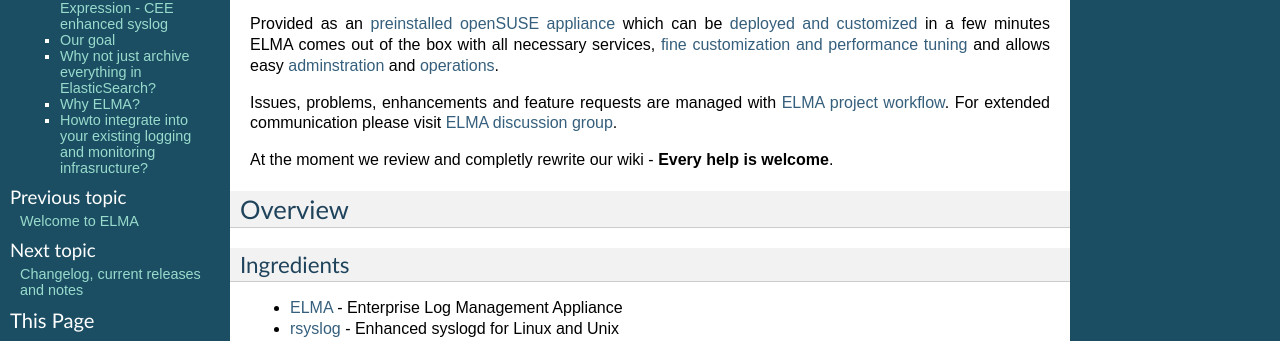
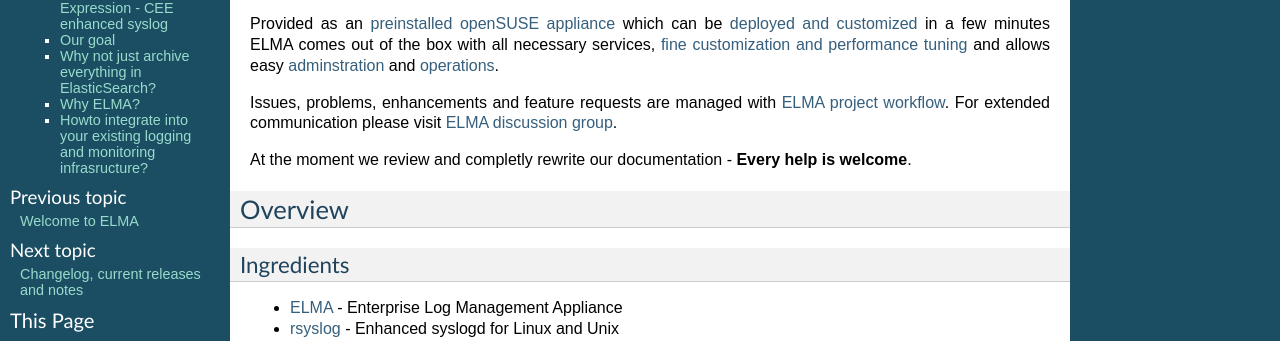
Before and after one commit to bluemutedwisdom/elma-doc, a Sphinx documentation site: the page built from source/about.rst, in a window 1280 px wide and 900 px high. Shown: the part 250-591 px from the top of the window. Built offline with Sphinx 7.4.7, drawn with Linux system fonts in a browser that asks for light colours; pages that are not in the unit, such as notebooks, are missing from menus.

```diff
--- a/source/about.rst
+++ b/source/about.rst
@@ -23,11 +23,11 @@ easy `adminstration <manuals/administration.html>`__ and
 
 Issues, problems, enhancements and feature requests are managed with
 `ELMA project
-workflow <http://code.google.com/p/enterprise-log-management-appliance/issues/list>`__.
+workflow <https://github.com/enterprise-log-management-appliance/elma-doc/issues>`__.
 For extended communication please visit `ELMA discussion
 group <https://groups.google.com/forum/?fromgroups#!forum/enterprise-log-management-appliance>`__.
 
-At the moment we review and completly rewrite our wiki - **Every help is
+At the moment we review and completly rewrite our documentation - **Every help is
 welcome**.
 
 Overview
```
